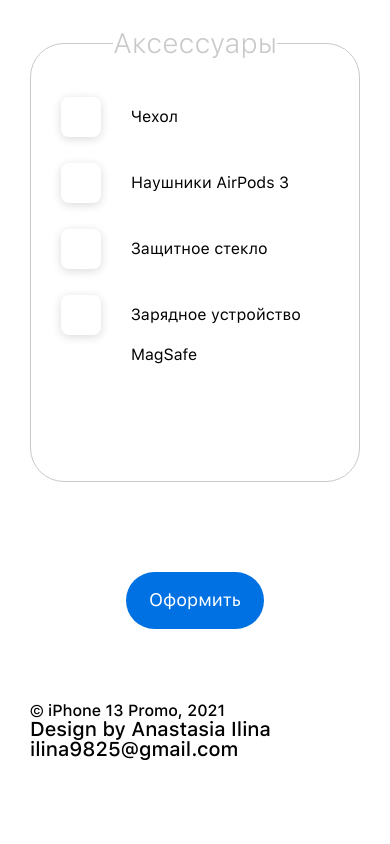
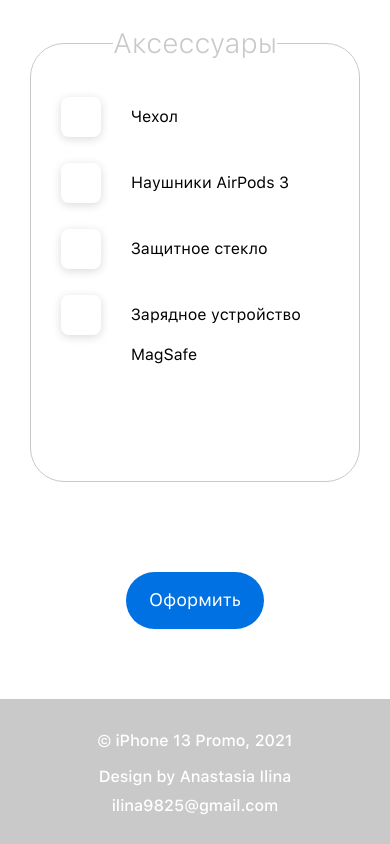
Before and after one commit to alterperson/iphone13-landing, a plain HTML site: page index.html in a window 390 px wide. Shown: the part 6178-7022 px from the top of the page. Before the commit the page ends 6939 px from the top, so only its background shows below. Drawn offline with Linux system fonts and the light colour scheme.

Commit message:
Стилизация Footer

```diff
--- a/css/style.css
+++ b/css/style.css
@@ -367,6 +367,24 @@ fieldset {
   margin-top: -5px;
 }
 
+.footer {
+  padding: 30px;
+  background-color: #c9c9c9;
+}
+
+.footer__flex {
+  display: flex;
+  justify-content: space-between;
+  align-items: center;
+  color: #fff;
+}
+
+.footer__creator {
+  display: flex;
+  flex-direction: column;
+  gap: 13px;
+}
+
 @media (max-width: 800px) {
   .navigation {
     font-size: 16px;
@@ -449,6 +467,15 @@ fieldset {
     padding: 10px;
     font-size: 16px;
   }
+
+  .footer__flex {
+    flex-direction: column;
+    text-align: center;
+  }
+
+  .footer__creator {
+    margin-top: 20px;
+  }
 }
 
 @media (max-width: 440px) {
@@ -471,6 +498,10 @@ fieldset {
   .card__description {
     font-size: 18px;
   }
+
+  .footer__creator {
+    font-size: 16px;
+  }
 }
 
 /* Медиа для retina дисплея */
```
